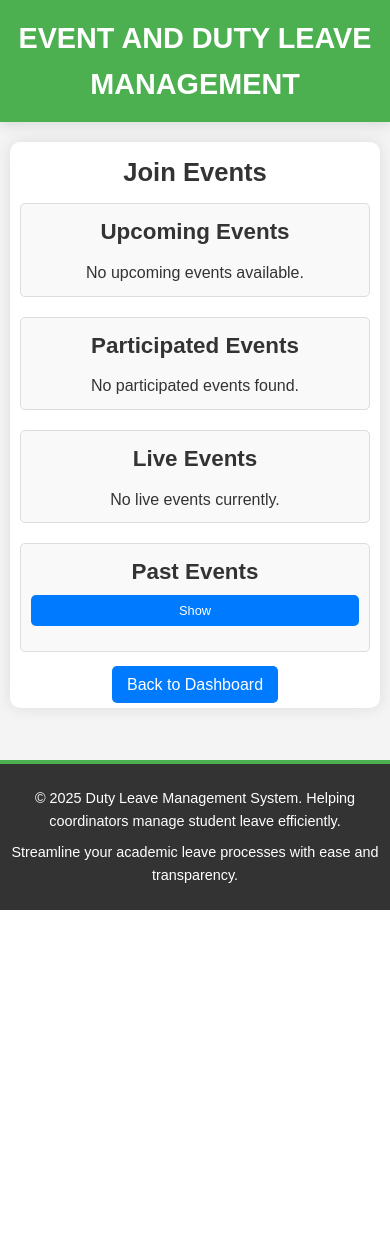
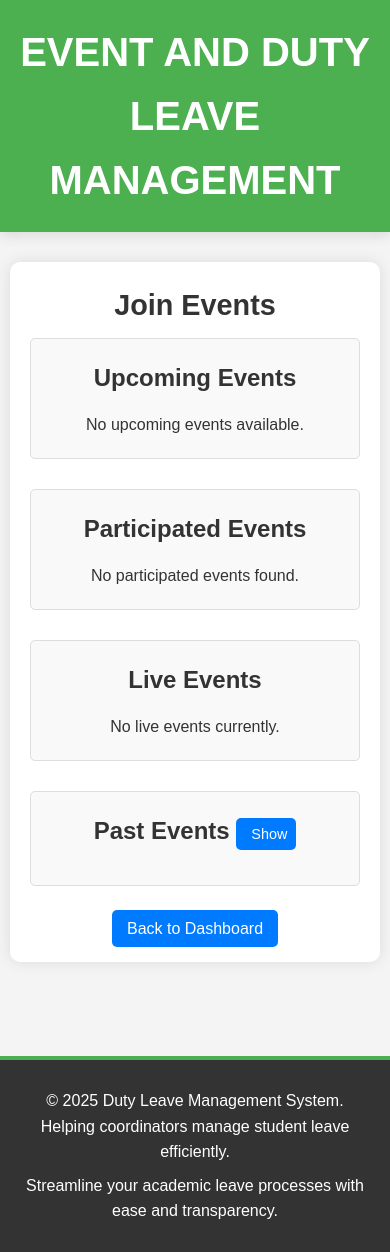
Before and after one commit to rachitk2312004/DLMS, a Flask app: page /join_event in a window 390 px wide. Before the commit the page ends 910 px from the top, so only its background shows below. Run offline with Flask 3, Linux system fonts and the light colour scheme; the visitor is signed in with stand-in values (Sample User, id 1); tables that the repository leaves empty hold one stand-in row (values such as "Sample post").

Commit message:
Update cd.css

```diff
--- a/static/cd.css
+++ b/static/cd.css
@@ -1,3 +1,4 @@
+
 /* General Reset */
 * {
     margin: 0;
@@ -15,38 +16,37 @@
     flex-direction: column;
     min-height: 100vh;
 }
-
 /* Navbar Styling */
 .navbar {
     background-color: #4CAF50;
     color: white;
-    padding: 15px 0;
+    padding: 20px 0;
     text-align: center;
     box-shadow: 0 4px 12px rgba(0, 0, 0, 0.1);
 }
-
 .navbar .logo h1 {
-    font-size: 2rem; /* Smaller font size for mobile */
+    font-size: 2.5rem;
     font-weight: bold;
     text-transform: uppercase;
 }
-
 /* Container */
 .container {
-    max-width: 100%; /* Full width for mobile */
-    width: 95%;
-    margin: 20px auto;
-    padding: 15px;
+    max-width: 900px;
+    width: 90%;
+    margin: 30px auto;
+    padding: 30px;
     background-color: #fff;
     box-shadow: 0 0 15px rgba(0, 0, 0, 0.1);
     border-radius: 10px;
     text-align: center;
 }
 
+
+
 /* Dashboard Section */
 .dashboard-section {
-    margin-bottom: 20px;
-    padding: 15px;
+    margin-bottom: 30px;
+    padding: 20px;
     border: 1px solid #ddd;
     border-radius: 5px;
     background-color: #f9f9f9;
@@ -54,18 +54,33 @@
 }
 
 .dashboard-section h2 {
-    font-size: 1.4rem; /* Smaller font size for mobile */
-    margin-bottom: 10px;
+    margin-bottom: 15px;
+}
+.button{
+    display: flex;
+    padding: 5px 10px;
+    font-size: 1rem;
+    color: white;
+    background-color: #4CAF50;
+    border: none;
+    border-radius: 5px;
+    text-decoration: none;
+
+    cursor: pointer;
+    transition: all 0.3s ease;
+    width: 150px;
+    align-items: center;
+    margin-bottom: 5px;
+
 }
 
 /* Buttons */
-.button,
 .choice_button,
 .logout-button,
 .toggle-button {
     display: inline-block;
-    padding: 10px 15px;
-    font-size: 0.9rem; /* Smaller font size for mobile */
+    padding: 10px 20px;
+    font-size: 1rem;
     color: white;
     background-color: #4CAF50;
     border: none;
@@ -74,20 +89,24 @@
     text-align: center;
     cursor: pointer;
     transition: all 0.3s ease;
-    width: 100%; /* Full width for mobile */
-    margin: 5px 0; /* Add spacing between buttons */
 }
 
+.bcd{
+    width: 60px;
+}
+
+.choice_button:hover,
 .button:hover,
-.choice_button:hover,
 .logout-button:hover,
 .toggle-button:hover {
     background-color: #45a049;
-    transform: translateY(-2px);
+    transform: translateY(-4px);
 }
 
 .logout-button {
     background-color: #d9534f;
+    width: 150px;
+    margin-top: 20px;
 }
 
 .logout-button:hover {
@@ -95,8 +114,9 @@
 }
 
 .toggle-button {
+    float: right;
     background-color: #007BFF;
-    padding: 8px 16px;
+    padding: 5px 10px;
 }
 
 .toggle-button:hover {
@@ -118,9 +138,8 @@
 .event-table th,
 .event-table td {
     text-align: left;
-    padding: 8px; /* Smaller padding for mobile */
+    padding: 10px;
     border: 1px solid #ddd;
-    font-size: 0.9rem; /* Smaller font size for mobile */
 }
 
 .event-table th {
@@ -139,31 +158,32 @@
 .event-full {
     color: red;
     font-weight: bold;
-    font-size: 0.8rem; /* Smaller font size for mobile */
+    font-size: 0.9rem;
 }
 
 .no-events {
     color: #777;
     text-align: center;
-    font-size: 0.9rem; /* Smaller font size for mobile */
+    font-size: 1rem;
     margin-top: 10px;
 }
 
 /* Footer Styling */
+/* Footer Styling */
 footer {
-    background-color: #333;
-    color: white;
-    padding: 15px 0;
+    background-color: #333; /* Dark background for contrast */
+    color: white; /* White text for readability */
+    padding: 20px 0;
     text-align: center;
-    font-size: 0.9rem; /* Smaller font size for mobile */
-    margin-top: 2rem;
-    border-top: 4px solid #4CAF50;
+    font-size: 1rem;
+    margin-top: 4rem;
+    border-top: 4px solid #4CAF50; /* Green accent border for style */
 }
 
 .footer-container {
-    max-width: 100%; /* Full width for mobile */
+    max-width: 1200px;
     margin: 0 auto;
-    padding: 0 10px;
+    padding: 0 20px;
 }
 
 .footer-container p {
@@ -176,7 +196,7 @@
 }
 
 .footer-links a {
-    color: #4CAF50;
+    color: #4CAF50; /* Green links for consistency */
     text-decoration: none;
     font-weight: bold;
     margin: 0 5px;
@@ -184,55 +204,46 @@
 }
 
 .footer-links a:hover {
-    color: #45a049;
+    color: #45a049; /* Slightly darker green on hover */
 }
 
-/* Responsive Design for Mobile Devices */
-@media (max-width: 428px) {
-    /* iPhone 14 Pro Max and similar devices */
-    .navbar .logo h1 {
-        font-size: 1.8rem; /* Even smaller font size for smaller screens */
-    }
 
+
+/* Responsive Design */
+@media (max-width: 768px) {
     .container {
-        padding: 10px; /* Smaller padding for smaller screens */
+        width: 95%;
+        padding: 20px;
     }
 
     h1 {
-        font-size: 1.6rem; /* Smaller font size for smaller screens */
+        font-size: 1.8rem;
     }
 
     h2 {
-        font-size: 1.3rem; /* Smaller font size for smaller screens */
+        font-size: 1.5rem;
     }
 
+    .choice_button,
     .button,
-    .choice_button,
     .logout-button,
     .toggle-button {
-        font-size: 0.8rem; /* Smaller font size for smaller screens */
-        padding: 8px 12px; /* Smaller padding for smaller screens */
+        font-size: 0.9rem;
+        padding: 8px 15px;
     }
 
     .event-table th,
     .event-table td {
-        font-size: 0.8rem; /* Smaller font size for smaller screens */
-        padding: 6px; /* Smaller padding for smaller screens */
+        font-size: 0.9rem;
+        padding: 8px;
     }
 
-    .dashboard-section {
-        padding: 10px; /* Smaller padding for smaller screens */
-    }
-
-    .footer-container {
-        padding: 0 5px; /* Smaller padding for smaller screens */
-    }
-
-    .footer-links a {
-        display: block; /* Stack links vertically */
-        margin: 8px 0; /* Add spacing between links */
+    .toggle-button {
+        float: none;
     }
 }
+
+
 .alert {
     padding: 10px;
     margin-bottom: 10px;
```
